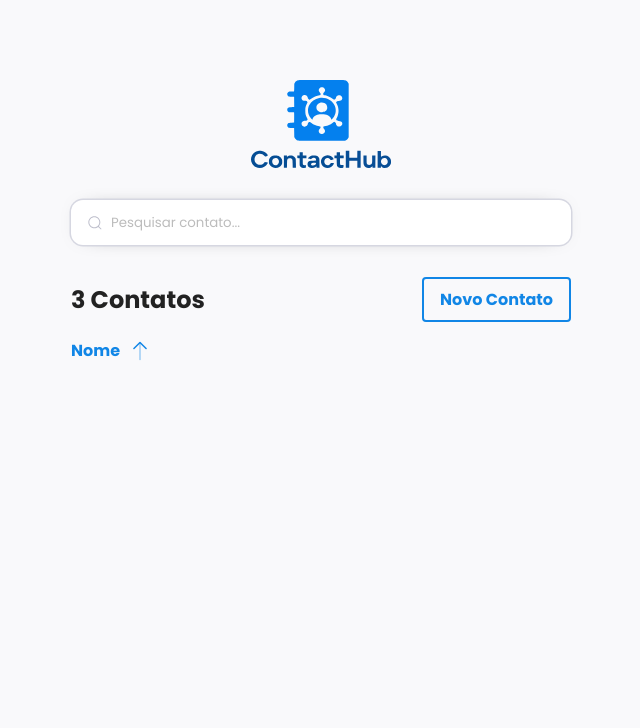
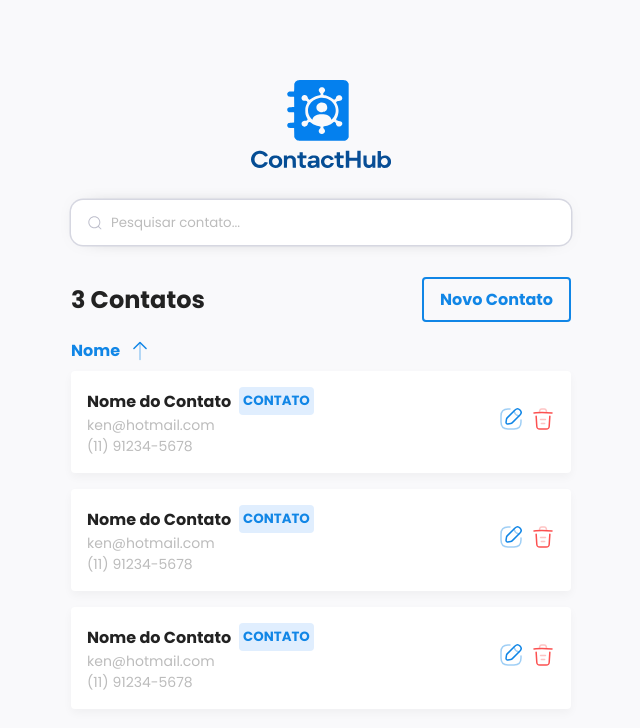
Before and after one commit to Pegorara/ContactHub, a React (Vite) app in the folder client/: page / in a window 1280 px wide. Shown: the top 728 px of the page, without its empty margins (319-959 px from the left). Built offline with nearby package versions, Linux system fonts and the light colour scheme.

Commit message:
✨ Adiciona componente Card à lista de contatos e atualiza estilos

```diff
--- a/client/src/components/ContactsList/index.jsx
+++ b/client/src/components/ContactsList/index.jsx
@@ -1,6 +1,8 @@
-import { Container, Header, ListContainer } from './styles';
+import { Container, Header, ListContainer, Card } from './styles';
 
 import arrow from '../../assets/icons/arrow.svg';
+import edit from '../../assets/icons/edit.svg';
+import trash from '../../assets/icons/trash.svg';
 
 export default function ContactsList() {
   return (
@@ -17,6 +19,63 @@ export default function ContactsList() {
             <img src={arrow} alt="Arrow" />
           </button>
         </header>
+        <Card>
+          <div className="info">
+            <div className="contact-name">
+              <strong>Nome do Contato</strong>
+              <small>Contato</small>
+            </div>
+            <span>ken@hotmail.com</span>
+            <span>(11) 91234-5678</span>
+          </div>
+
+          <div className="actions">
+            <a href="/">
+              <img src={edit} alt="Edit" />
+            </a>
+            <button type='button'>
+              <img src={trash} alt="Trash" />
+            </button>
+          </div>
+        </Card>
+        <Card>
+          <div className="info">
+            <div className="contact-name">
+              <strong>Nome do Contato</strong>
+              <small>Contato</small>
+            </div>
+            <span>ken@hotmail.com</span>
+            <span>(11) 91234-5678</span>
+          </div>
+
+          <div className="actions">
+            <a href="/">
+              <img src={edit} alt="Edit" />
+            </a>
+            <button type='button'>
+              <img src={trash} alt="Trash" />
+            </button>
+          </div>
+        </Card>
+        <Card>
+          <div className="info">
+            <div className="contact-name">
+              <strong>Nome do Contato</strong>
+              <small>Contato</small>
+            </div>
+            <span>ken@hotmail.com</span>
+            <span>(11) 91234-5678</span>
+          </div>
+
+          <div className="actions">
+            <a href="/">
+              <img src={edit} alt="Edit" />
+            </a>
+            <button type='button'>
+              <img src={trash} alt="Trash" />
+            </button>
+          </div>
+        </Card>
       </ListContainer>
     </Container>
   );
--- a/client/src/components/ContactsList/styles.js
+++ b/client/src/components/ContactsList/styles.js
@@ -11,7 +11,6 @@ export const Header = styled.header`
   justify-content: space-between;
   strong {
     font-size: 1.5rem;
-    color: #222;
   }
 
   a {
@@ -33,9 +32,9 @@ export const Header = styled.header`
 
 export const ListContainer = styled.div`
   margin-top: 1rem;
-  margin-bottom: 0.5rem;
 
   header {
+      margin-bottom: 0.5rem;
       button {
       background: transparent;
       border: none;
@@ -51,3 +50,52 @@ export const ListContainer = styled.div`
     }
   }
 `;
+
+export const Card = styled.div`
+  background: #fff;
+  box-shadow: 0 4px 10px rgba(0, 0, 0, 0.04);
+  padding: 1rem;
+  border-radius: 0.25rem;
+  display: flex;
+  align-items: center;
+  justify-content: space-between;
+
+  & + & {
+    margin-top: 1rem;
+  }
+
+  .info {
+    .contact-name {
+      display: flex;
+      align-items: center;
+
+      small {
+        background: ${({ theme }) => theme.colors.primary.lighter};
+        color: ${({ theme }) => theme.colors.primary.main};
+        font-weight: bold;
+        text-transform: uppercase;
+        padding: 0.25rem;
+        border-radius: 0.25rem;
+        margin-left: 0.5rem;
+      }
+    }
+
+    span {
+      display: block;
+      color: ${({ theme }) => theme.colors.gray[200]};
+      font-size: 0.875rem;
+    }
+  }
+
+  .actions {
+    display: flex;
+    align-items: center;
+
+    button {
+      background: transparent;
+      border: none;
+      margin-left: 0.5rem;
+      cursor: pointer;
+    }
+  }
+`;
--- a/client/src/styles/global.js
+++ b/client/src/styles/global.js
@@ -10,6 +10,7 @@ export default createGlobalStyle`
 
   body {
     background: ${({ theme }) => theme.colors.background};
-    font-size: 16px;
+    font-size: 1rem;
+    color: ${({ theme }) => theme.colors.gray[900]};
   }
 `;
--- a/client/src/styles/themes/default.js
+++ b/client/src/styles/themes/default.js
@@ -6,6 +6,10 @@ export default {
       light: '#7FC1FA',
       main: '#1186E6',
       dark: '#054D94',
-    }
+    },
+    gray: {
+      900: '#222222',
+      200: '#BCBCBC',
+    },
   }
 }
```
